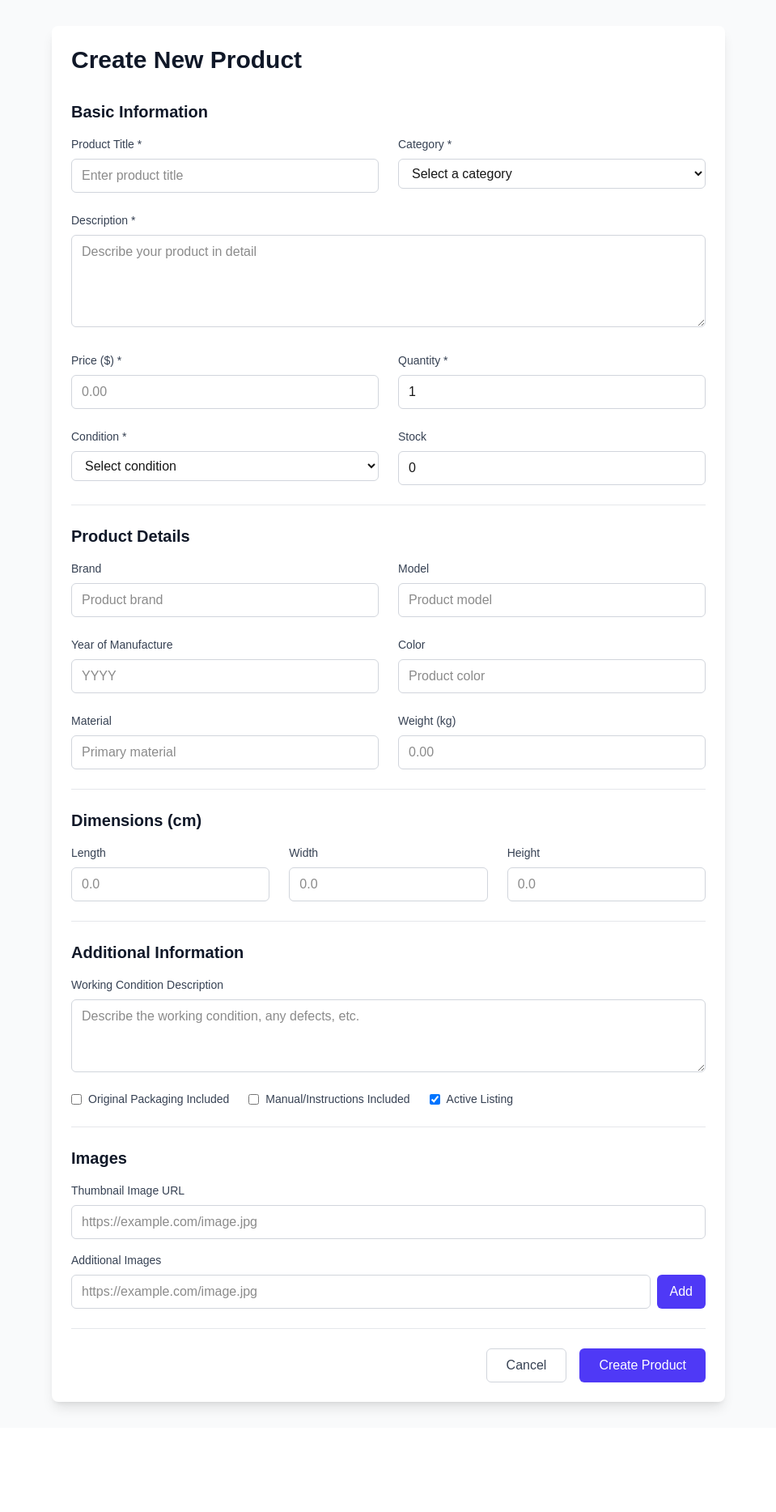
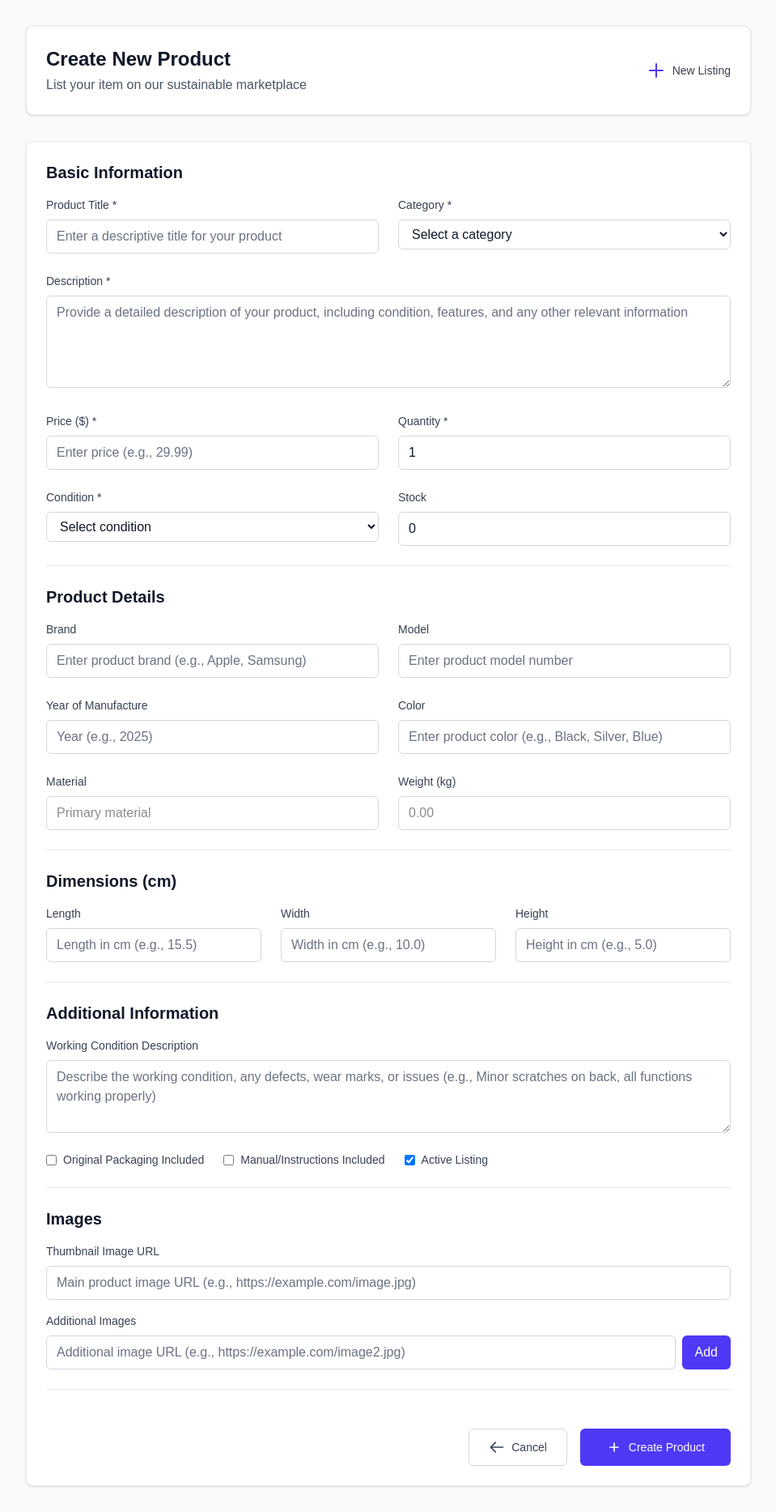
Before and after one commit to sanjaysagar12/EcoFinds, a Next.js app in the folder frontend/: page /product/create in a window 1280 px wide. Shown: the whole page at 81% size, without its empty margins (160-1119 px from the left). Before the commit the page ends 1763 px from the top, so only its background shows below. Built offline with nearby package versions, Linux system fonts and the light colour scheme; sample sign-in values are in the browser's storage.

Commit message:
Refactor code structure for improved readability and maintainability

```diff
--- a/frontend/app/page.tsx
+++ b/frontend/app/page.tsx
@@ -6,8 +6,8 @@ export default function Home() {
       <main className="flex flex-col gap-[32px] row-start-2 items-center sm:items-start">
         <Image
           className="dark:invert"
-          src="/next.svg"
-          alt="Next.js logo"
+          src="/Logo.jpg"
+          alt="Ecofinds logo"
           width={180}
           height={38}
           priority
--- a/frontend/app/product/[id]/page.tsx
+++ b/frontend/app/product/[id]/page.tsx
@@ -244,11 +244,17 @@ export default function ProductDetailPage() {
   return (
     <div className="min-h-screen bg-gray-50">
       <div className="max-w-7xl mx-auto px-4 sm:px-6 lg:px-8 py-8">
-        {/* Breadcrumb */}
-        <nav className="flex mb-8" aria-label="Breadcrumb">
+        {/* Header Section */}
+        <div className="border-b border-gray-200 pb-6 mb-8">
+          <div className="flex flex-col sm:flex-row sm:items-center sm:justify-between">
+            <div>
+              <nav className="flex mb-4" aria-label="Breadcrumb">
                 <ol className="flex items-center space-x-4">
                   <li>
-              <Link href="/product" className="text-gray-400 hover:text-gray-500">
+                    <Link href="/product" className="text-indigo-600 hover:text-indigo-800 font-medium">
+                      <svg className="inline mr-1 h-4 w-4" fill="none" stroke="currentColor" viewBox="0 0 24 24">
+                        <path strokeLinecap="round" strokeLinejoin="round" strokeWidth={2} d="M10 19l-7-7m0 0l7-7m-7 7h18" />
+                      </svg>
                       Products
                     </Link>
                   </li>
@@ -260,27 +266,41 @@ export default function ProductDetailPage() {
                   <li>
                     <span className="text-gray-500">{product.category}</span>
                   </li>
-            <li>
-              <svg className="h-5 w-5 text-gray-300" fill="currentColor" viewBox="0 0 20 20">
-                <path fillRule="evenodd" d="M7.293 14.707a1 1 0 010-1.414L10.586 10 7.293 6.707a1 1 0 011.414-1.414l4 4a1 1 0 010 1.414l-4 4a1 1 0 01-1.414 0z" clipRule="evenodd" />
-              </svg>
-            </li>
-            <li>
-              <span className="text-gray-500 truncate">{product.title}</span>
-            </li>
                 </ol>
               </nav>
+              <h1 className="text-3xl font-bold text-gray-900">{product.title}</h1>
+              <p className="mt-2 text-sm text-gray-600">
+                Listed by {product.seller.name} • {new Date(product.createdAt).toLocaleDateString()}
+              </p>
+            </div>
+            <div className="mt-4 sm:mt-0 flex flex-col sm:flex-row gap-3">
+              <div className="text-center sm:text-right">
+                <div className="text-2xl font-bold text-indigo-600">₹{product.price.toLocaleString()}</div>
+                <div className="text-sm text-gray-500">
+                  {product.stock > 0 ? `${product.stock} in stock` : 'Out of stock'}
+                </div>
+              </div>
+            </div>
+          </div>
+        </div>
 
+        {/* Success Messages */}
         {orderSuccess && (
-          <div className="mb-6 bg-green-100 border border-green-400 text-green-700 px-4 py-3 rounded">
+          <div className="mb-6 bg-green-50 border border-green-200 text-green-800 px-4 py-3 rounded-lg flex items-center">
+            <svg className="mr-2 h-5 w-5 text-green-600" fill="none" stroke="currentColor" viewBox="0 0 24 24">
+              <path strokeLinecap="round" strokeLinejoin="round" strokeWidth={2} d="M9 12l2 2 4-4m6 2a9 9 0 11-18 0 9 9 0 0118 0z" />
+            </svg>
             Order placed successfully! Redirecting to your orders...
           </div>
         )}
 
         {cartSuccess && (
-          <div className="mb-6 bg-green-100 border border-green-400 text-green-700 px-4 py-3 rounded">
+          <div className="mb-6 bg-green-50 border border-green-200 text-green-800 px-4 py-3 rounded-lg flex items-center">
+            <svg className="mr-2 h-5 w-5 text-green-600" fill="none" stroke="currentColor" viewBox="0 0 24 24">
+              <path strokeLinecap="round" strokeLinejoin="round" strokeWidth={2} d="M9 12l2 2 4-4m6 2a9 9 0 11-18 0 9 9 0 0118 0z" />
+            </svg>
             Product added to cart successfully!
-            <Link href="/cart" className="ml-2 underline hover:text-green-800">
+            <Link href="/cart" className="ml-2 underline hover:text-green-900 font-medium">
               View Cart
             </Link>
           </div>
--- a/frontend/app/product/create/page.tsx
+++ b/frontend/app/product/create/page.tsx
@@ -269,20 +269,45 @@ export default function CreateProductPage() {
   }
 
   return (
-    <div className="min-h-screen bg-gray-50 py-8">
-      <div className="max-w-4xl mx-auto px-4 sm:px-6 lg:px-8">
-        <div className="bg-white shadow-lg rounded-lg p-6">
-          <h1 className="text-3xl font-bold text-gray-900 mb-8">Create New Product</h1>
+    <div className="min-h-screen bg-gray-50 py-8 px-4 sm:px-6 lg:px-8">
+      <div className="max-w-4xl mx-auto">
+        {/* Header */}
+        <div className="bg-white shadow-sm rounded-lg border border-gray-200 p-6 mb-8">
+          <div className="flex items-center justify-between">
+            <div>
+              <h1 className="text-2xl font-bold text-gray-900">Create New Product</h1>
+              <p className="text-gray-600 mt-1">List your item on our sustainable marketplace</p>
+            </div>
+            <div className="flex items-center space-x-2">
+              <svg className="w-6 h-6 text-indigo-600" fill="none" stroke="currentColor" viewBox="0 0 24 24">
+                <path strokeLinecap="round" strokeLinejoin="round" strokeWidth={2} d="M12 4v16m8-8H4" />
+              </svg>
+              <span className="text-sm font-medium text-gray-700">New Listing</span>
+            </div>
+          </div>
+        </div>
 
+        {/* Form Container */}
+        <div className="bg-white shadow-sm rounded-lg border border-gray-200 p-6">
           {error && (
-            <div className="mb-6 p-4 bg-red-100 border border-red-400 text-red-700 rounded">
+            <div className="mb-6 p-4 bg-red-50 border border-red-200 text-red-700 rounded-md">
+              <div className="flex">
+                <svg className="w-5 h-5 text-red-400 mr-2" fill="none" stroke="currentColor" viewBox="0 0 24 24">
+                  <path strokeLinecap="round" strokeLinejoin="round" strokeWidth={2} d="M12 8v4m0 4h.01M21 12a9 9 0 11-18 0 9 9 0 0118 0z" />
+                </svg>
                 {error}
+              </div>
             </div>
           )}
 
           {success && (
-            <div className="mb-6 p-4 bg-green-100 border border-green-400 text-green-700 rounded">
+            <div className="mb-6 p-4 bg-green-50 border border-green-200 text-green-700 rounded-md">
+              <div className="flex">
+                <svg className="w-5 h-5 text-green-400 mr-2" fill="none" stroke="currentColor" viewBox="0 0 24 24">
+                  <path strokeLinecap="round" strokeLinejoin="round" strokeWidth={2} d="M5 13l4 4L19 7" />
+                </svg>
                 {success}
+              </div>
             </div>
           )}
 
@@ -303,8 +328,8 @@ export default function CreateProductPage() {
                     value={formData.title}
                     onChange={handleInputChange}
                     required
-                    className="w-full px-3 py-2 border border-gray-300 rounded-md focus:outline-none focus:ring-2 focus:ring-indigo-500"
-                    placeholder="Enter product title"
+                    className="w-full px-3 py-2 border border-gray-300 rounded-md focus:outline-none focus:ring-2 focus:ring-indigo-500 focus:border-indigo-500 placeholder-gray-500 text-gray-900"
+                    placeholder="Enter a descriptive title for your product"
                   />
                 </div>
 
@@ -318,11 +343,11 @@ export default function CreateProductPage() {
                     value={formData.category}
                     onChange={handleInputChange}
                     required
-                    className="w-full px-3 py-2 border border-gray-300 rounded-md focus:outline-none focus:ring-2 focus:ring-indigo-500"
+                    className="w-full px-3 py-2 border border-gray-300 rounded-md focus:outline-none focus:ring-2 focus:ring-indigo-500 focus:border-indigo-500 text-gray-900 bg-white"
                   >
-                    <option value="">Select a category</option>
+                    <option value="" className="text-gray-500">Select a category</option>
                     {categories.map(cat => (
-                      <option key={cat} value={cat}>{cat}</option>
+                      <option key={cat} value={cat} className="text-gray-900">{cat}</option>
                     ))}
                   </select>
                 </div>
@@ -338,8 +363,8 @@ export default function CreateProductPage() {
                     onChange={handleInputChange}
                     required
                     rows={4}
-                    className="w-full px-3 py-2 border border-gray-300 rounded-md focus:outline-none focus:ring-2 focus:ring-indigo-500"
-                    placeholder="Describe your product in detail"
+                    className="w-full px-3 py-2 border border-gray-300 rounded-md focus:outline-none focus:ring-2 focus:ring-indigo-500 focus:border-indigo-500 placeholder-gray-500 text-gray-900"
+                    placeholder="Provide a detailed description of your product, including condition, features, and any other relevant information"
                   />
                 </div>
 
@@ -356,8 +381,8 @@ export default function CreateProductPage() {
                     required
                     min="0"
                     step="0.01"
-                    className="w-full px-3 py-2 border border-gray-300 rounded-md focus:outline-none focus:ring-2 focus:ring-indigo-500"
-                    placeholder="0.00"
+                    className="w-full px-3 py-2 border border-gray-300 rounded-md focus:outline-none focus:ring-2 focus:ring-indigo-500 focus:border-indigo-500 placeholder-gray-500 text-gray-900"
+                    placeholder="Enter price (e.g., 29.99)"
                   />
                 </div>
 
@@ -373,7 +398,8 @@ export default function CreateProductPage() {
                     onChange={handleInputChange}
                     required
                     min="1"
-                    className="w-full px-3 py-2 border border-gray-300 rounded-md focus:outline-none focus:ring-2 focus:ring-indigo-500"
+                    className="w-full px-3 py-2 border border-gray-300 rounded-md focus:outline-none focus:ring-2 focus:ring-indigo-500 focus:border-indigo-500 placeholder-gray-500 text-gray-900"
+                    placeholder="Available quantity"
                   />
                 </div>
 
@@ -387,11 +413,11 @@ export default function CreateProductPage() {
                     value={formData.condition}
                     onChange={handleInputChange}
                     required
-                    className="w-full px-3 py-2 border border-gray-300 rounded-md focus:outline-none focus:ring-2 focus:ring-indigo-500"
+                    className="w-full px-3 py-2 border border-gray-300 rounded-md focus:outline-none focus:ring-2 focus:ring-indigo-500 focus:border-indigo-500 text-gray-900 bg-white"
                   >
-                    <option value="">Select condition</option>
+                    <option value="" className="text-gray-500">Select condition</option>
                     {conditions.map(cond => (
-                      <option key={cond} value={cond}>{cond}</option>
+                      <option key={cond} value={cond} className="text-gray-900">{cond}</option>
                     ))}
                   </select>
                 </div>
@@ -407,7 +433,8 @@ export default function CreateProductPage() {
                     value={formData.stock}
                     onChange={handleInputChange}
                     min="0"
-                    className="w-full px-3 py-2 border border-gray-300 rounded-md focus:outline-none focus:ring-2 focus:ring-indigo-500"
+                    className="w-full px-3 py-2 border border-gray-300 rounded-md focus:outline-none focus:ring-2 focus:ring-indigo-500 focus:border-indigo-500 placeholder-gray-500 text-gray-900"
+                    placeholder="Available stock quantity"
                   />
                 </div>
               </div>
@@ -428,8 +455,8 @@ export default function CreateProductPage() {
                     name="brand"
                     value={formData.brand}
                     onChange={handleInputChange}
-                    className="w-full px-3 py-2 border border-gray-300 rounded-md focus:outline-none focus:ring-2 focus:ring-indigo-500"
-                    placeholder="Product brand"
+                    className="w-full px-3 py-2 border border-gray-300 rounded-md focus:outline-none focus:ring-2 focus:ring-indigo-500 focus:border-indigo-500 placeholder-gray-500 text-gray-900"
+                    placeholder="Enter product brand (e.g., Apple, Samsung)"
                   />
                 </div>
 
@@ -443,8 +470,8 @@ export default function CreateProductPage() {
                     name="model"
                     value={formData.model}
                     onChange={handleInputChange}
-                    className="w-full px-3 py-2 border border-gray-300 rounded-md focus:outline-none focus:ring-2 focus:ring-indigo-500"
-                    placeholder="Product model"
+                    className="w-full px-3 py-2 border border-gray-300 rounded-md focus:outline-none focus:ring-2 focus:ring-indigo-500 focus:border-indigo-500 placeholder-gray-500 text-gray-900"
+                    placeholder="Enter product model number"
                   />
                 </div>
 
@@ -460,8 +487,8 @@ export default function CreateProductPage() {
                     onChange={handleInputChange}
                     min="1900"
                     max={new Date().getFullYear()}
-                    className="w-full px-3 py-2 border border-gray-300 rounded-md focus:outline-none focus:ring-2 focus:ring-indigo-500"
-                    placeholder="YYYY"
+                    className="w-full px-3 py-2 border border-gray-300 rounded-md focus:outline-none focus:ring-2 focus:ring-indigo-500 focus:border-indigo-500 placeholder-gray-500 text-gray-900"
+                    placeholder={`Year (e.g., ${new Date().getFullYear()})`}
                   />
                 </div>
 
@@ -475,8 +502,8 @@ export default function CreateProductPage() {
                     name="color"
                     value={formData.color}
                     onChange={handleInputChange}
-                    className="w-full px-3 py-2 border border-gray-300 rounded-md focus:outline-none focus:ring-2 focus:ring-indigo-500"
-                    placeholder="Product color"
+                    className="w-full px-3 py-2 border border-gray-300 rounded-md focus:outline-none focus:ring-2 focus:ring-indigo-500 focus:border-indigo-500 placeholder-gray-500 text-gray-900"
+                    placeholder="Enter product color (e.g., Black, Silver, Blue)"
                   />
                 </div>
 
@@ -531,8 +558,8 @@ export default function CreateProductPage() {
                     onChange={handleInputChange}
                     min="0"
                     step="0.1"
-                    className="w-full px-3 py-2 border border-gray-300 rounded-md focus:outline-none focus:ring-2 focus:ring-indigo-500"
-                    placeholder="0.0"
+                    className="w-full px-3 py-2 border border-gray-300 rounded-md focus:outline-none focus:ring-2 focus:ring-indigo-500 focus:border-indigo-500 placeholder-gray-500 text-gray-900"
+                    placeholder="Length in cm (e.g., 15.5)"
                   />
                 </div>
 
@@ -548,8 +575,8 @@ export default function CreateProductPage() {
                     onChange={handleInputChange}
                     min="0"
                     step="0.1"
-                    className="w-full px-3 py-2 border border-gray-300 rounded-md focus:outline-none focus:ring-2 focus:ring-indigo-500"
-                    placeholder="0.0"
+                    className="w-full px-3 py-2 border border-gray-300 rounded-md focus:outline-none focus:ring-2 focus:ring-indigo-500 focus:border-indigo-500 placeholder-gray-500 text-gray-900"
+                    placeholder="Width in cm (e.g., 10.0)"
                   />
                 </div>
 
@@ -565,8 +592,8 @@ export default function CreateProductPage() {
                     onChange={handleInputChange}
                     min="0"
                     step="0.1"
-                    className="w-full px-3 py-2 border border-gray-300 rounded-md focus:outline-none focus:ring-2 focus:ring-indigo-500"
-                    placeholder="0.0"
+                    className="w-full px-3 py-2 border border-gray-300 rounded-md focus:outline-none focus:ring-2 focus:ring-indigo-500 focus:border-indigo-500 placeholder-gray-500 text-gray-900"
+                    placeholder="Height in cm (e.g., 5.0)"
                   />
                 </div>
               </div>
@@ -587,8 +614,8 @@ export default function CreateProductPage() {
                     value={formData.workingConditionDesc}
                     onChange={handleInputChange}
                     rows={3}
-                    className="w-full px-3 py-2 border border-gray-300 rounded-md focus:outline-none focus:ring-2 focus:ring-indigo-500"
-                    placeholder="Describe the working condition, any defects, etc."
+                    className="w-full px-3 py-2 border border-gray-300 rounded-md focus:outline-none focus:ring-2 focus:ring-indigo-500 focus:border-indigo-500 placeholder-gray-500 text-gray-900"
+                    placeholder="Describe the working condition, any defects, wear marks, or issues (e.g., Minor scratches on back, all functions working properly)"
                   />
                 </div>
 
@@ -644,8 +671,8 @@ export default function CreateProductPage() {
                     name="thumbnail"
                     value={formData.thumbnail}
                     onChange={handleInputChange}
-                    className="w-full px-3 py-2 border border-gray-300 rounded-md focus:outline-none focus:ring-2 focus:ring-indigo-500"
-                    placeholder="https://example.com/image.jpg"
+                    className="w-full px-3 py-2 border border-gray-300 rounded-md focus:outline-none focus:ring-2 focus:ring-indigo-500 focus:border-indigo-500 placeholder-gray-500 text-gray-900"
+                    placeholder="Main product image URL (e.g., https://example.com/image.jpg)"
                   />
                 </div>
 
@@ -658,8 +685,8 @@ export default function CreateProductPage() {
                       type="url"
                       value={imageInput}
                       onChange={(e) => setImageInput(e.target.value)}
-                      className="flex-1 px-3 py-2 border border-gray-300 rounded-md focus:outline-none focus:ring-2 focus:ring-indigo-500"
-                      placeholder="https://example.com/image.jpg"
+                      className="flex-1 px-3 py-2 border border-gray-300 rounded-md focus:outline-none focus:ring-2 focus:ring-indigo-500 focus:border-indigo-500 placeholder-gray-500 text-gray-900"
+                      placeholder="Additional image URL (e.g., https://example.com/image2.jpg)"
                     />
                     <button
                       type="button"
@@ -691,21 +718,41 @@ export default function CreateProductPage() {
             </div>
 
             {/* Submit Button */}
-            <div className="flex justify-end space-x-4">
+            <div className="pt-6">
+              <div className="flex flex-col sm:flex-row gap-4 justify-end">
                 <button
                   type="button"
                   onClick={() => router.back()}
-                className="px-6 py-2 border border-gray-300 text-gray-700 rounded-md hover:bg-gray-50 focus:outline-none focus:ring-2 focus:ring-indigo-500"
+                  className="px-6 py-3 border border-gray-300 text-gray-700 text-sm font-medium rounded-md hover:bg-gray-50 focus:outline-none focus:ring-2 focus:ring-offset-2 focus:ring-indigo-500 flex items-center justify-center"
                 >
+                  <svg className="mr-2 h-5 w-5" fill="none" stroke="currentColor" viewBox="0 0 24 24">
+                    <path strokeLinecap="round" strokeLinejoin="round" strokeWidth={2} d="M10 19l-7-7m0 0l7-7m-7 7h18" />
+                  </svg>
                   Cancel
                 </button>
                 <button
                   type="submit"
                   disabled={loading}
-                className="px-6 py-2 bg-indigo-600 text-white rounded-md hover:bg-indigo-700 focus:outline-none focus:ring-2 focus:ring-indigo-500 disabled:opacity-50 disabled:cursor-not-allowed"
+                  className="px-8 py-3 bg-indigo-600 text-white text-sm font-medium rounded-md hover:bg-indigo-700 focus:outline-none focus:ring-2 focus:ring-offset-2 focus:ring-indigo-500 disabled:opacity-50 disabled:cursor-not-allowed flex items-center justify-center"
                 >
-                {loading ? 'Creating...' : 'Create Product'}
+                  {loading ? (
+                    <>
+                      <svg className="animate-spin -ml-1 mr-3 h-5 w-5 text-white" xmlns="http://www.w3.org/2000/svg" fill="none" viewBox="0 0 24 24">
+                        <circle className="opacity-25" cx="12" cy="12" r="10" stroke="currentColor" strokeWidth="4"></circle>
+                        <path className="opacity-75" fill="currentColor" d="M4 12a8 8 0 018-8V0C5.373 0 0 5.373 0 12h4zm2 5.291A7.962 7.962 0 014 12H0c0 3.042 1.135 5.824 3 7.938l3-2.647z"></path>
+                      </svg>
+                      Creating Product...
+                    </>
+                  ) : (
+                    <>
+                      <svg className="mr-2 h-5 w-5" fill="none" stroke="currentColor" viewBox="0 0 24 24">
+                        <path strokeLinecap="round" strokeLinejoin="round" strokeWidth={2} d="M12 6v6m0 0v6m0-6h6m-6 0H6" />
+                      </svg>
+                      Create Product
+                    </>
+                  )}
                 </button>
+              </div>
             </div>
           </form>
         </div>
--- a/frontend/next.config.js
+++ b/frontend/next.config.js
@@ -92,6 +92,12 @@ const nextConfig = {
         port: '',
         pathname: '/**',
       },
+      {
+        protocol: 'https',
+        hostname: 'dharshankumar.com',
+        port: '',
+        pathname: '/**',
+      },
     ],
   },
 };
```
Also changed, not shown: frontend/app/product/components/ProductFilter.tsx (+19 -19 lines), frontend/app/product/page.tsx (+30 -21 lines), frontend/public/Logo.jpg (added). Lines whose indentation alone changed are shown as unchanged.
